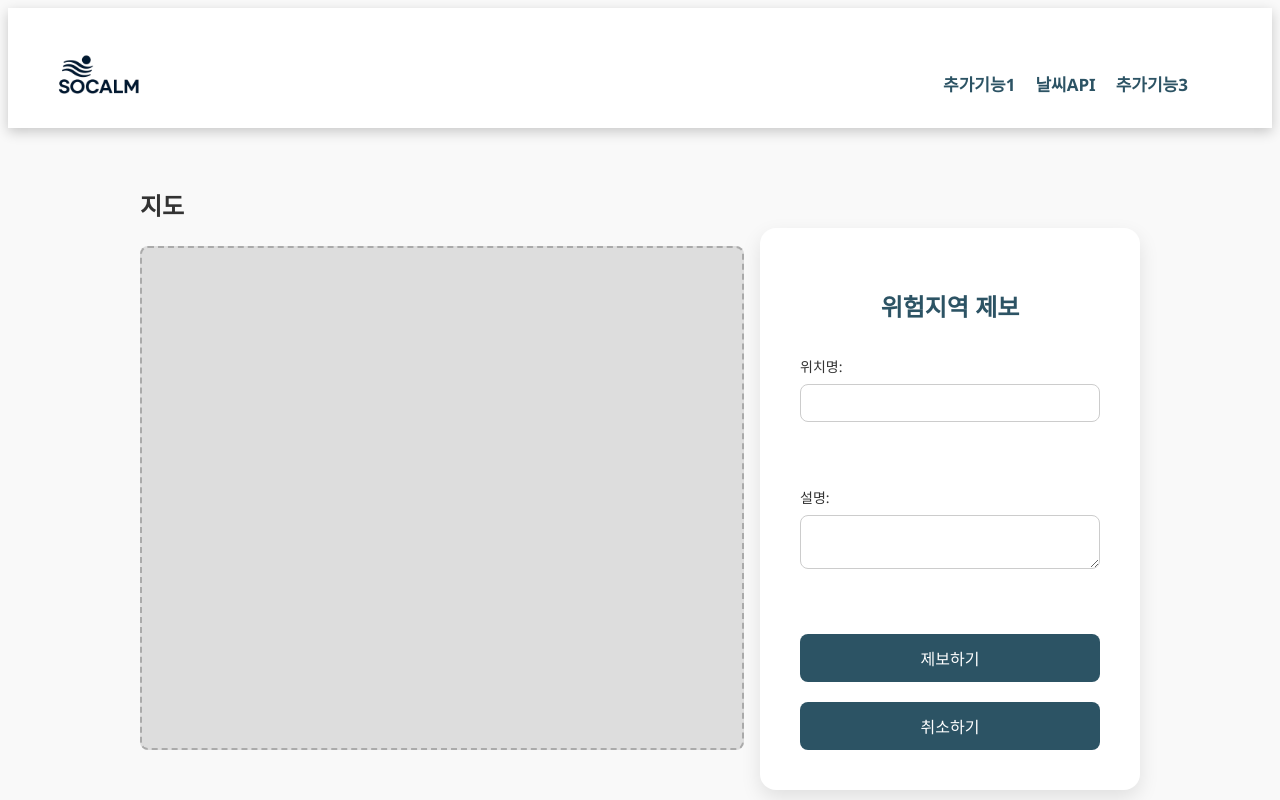
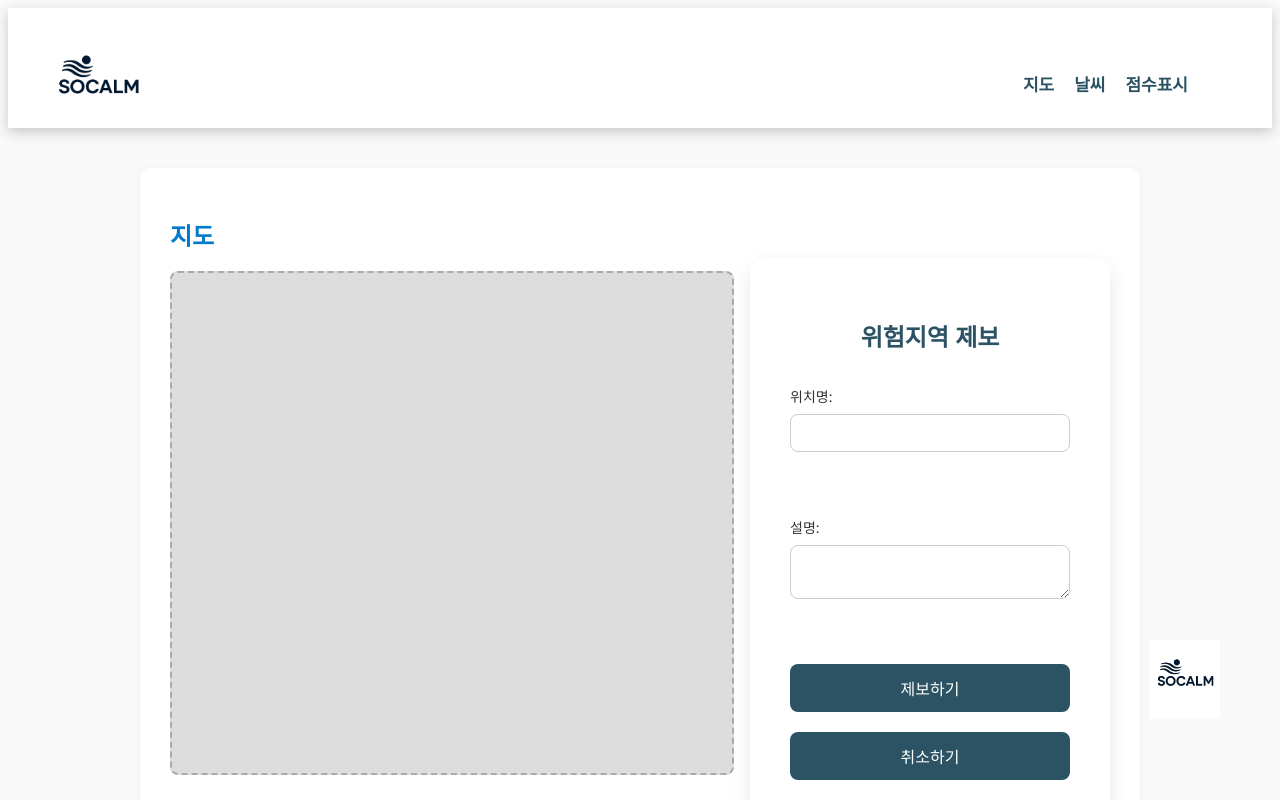
Before and after one commit to Mystery-Oh/SoCalm, a plain HTML site: page soCalm_first_front/homepage.html in a window 1280 px wide. Shown: the top 800 px of the page. Drawn offline with Linux system fonts and the light colour scheme; a script that the page names is missing.

Commit message:
인터페이스 수정

```diff
--- a/soCalm_first_front/homepage.html
+++ b/soCalm_first_front/homepage.html
@@ -16,19 +16,20 @@
 
     <div class="navigation">
       <ul>
-        <li><a href="map.html">추가기능1</a></li>
-        <li><a href="report.html">날씨API</a></li>
-        <li><a href="about.html">추가기능3</a></li>
+        <li><a href="#point-a-map">지도</a></li>
+        <li><a href="#wheather">날씨</a></li>
+        <li><a href="Score.html">점수표시</a></li>
       </ul>
     </div>
    </div>
   </header>
 
   <main>
+   <section id="point-a-map">
     <div style="display: flex; gap: 20px; flex-wrap: wrap;">
       <div id="map" style="flex: 2;">
         <h2>지도</h2>
-        <div id="map-container"></div>
+        <div id="container"></div>
       </div>
 
       <div id="report" style="flex: 1;">
@@ -41,6 +42,16 @@
         </form>
       </div>
     </div>
+   </section>
+
+    <div id="up-to">
+      <a href="#"><img src="SOCALM.png" height="70px" width="70px"></a>
+    </div>
+
+    <section id="wheather">
+      <h2>날씨</h2>
+      <div id="container"></div>
+    </section>
 
     <section id="about">
       <h2>SoCalm</h2>
@@ -51,7 +62,7 @@
   </main>
 
   <footer>
-    <p>&copy; 2025 보행자 안전도 평가 프로젝트</p>
+    <p>&copy; Opensource Project : SOCALM</p>
   </footer>
 
   <script>
--- a/soCalm_first_front/style.css
+++ b/soCalm_first_front/style.css
@@ -106,7 +106,7 @@
     margin-bottom: 15px;
   }
 
-  #map-container {
+  #container {
     width: 100%;
     height: 500px;
     background-color: #ddd;
@@ -203,3 +203,13 @@
     color: #666;
     margin-top: 50px;
   }
+
+#up-to {
+  position: fixed;
+  right: 60px;
+  top: 80%;
+  background-color: white;
+  color: #2c5364;
+  text-align: center;
+  float: right;
+}
```
Also changed, not shown: soCalm_first_front/Score.html (added), soCalm_first_front/about.html (deleted), soCalm_first_front/map.html (deleted), soCalm_first_front/report.html (deleted), 1 other file.
